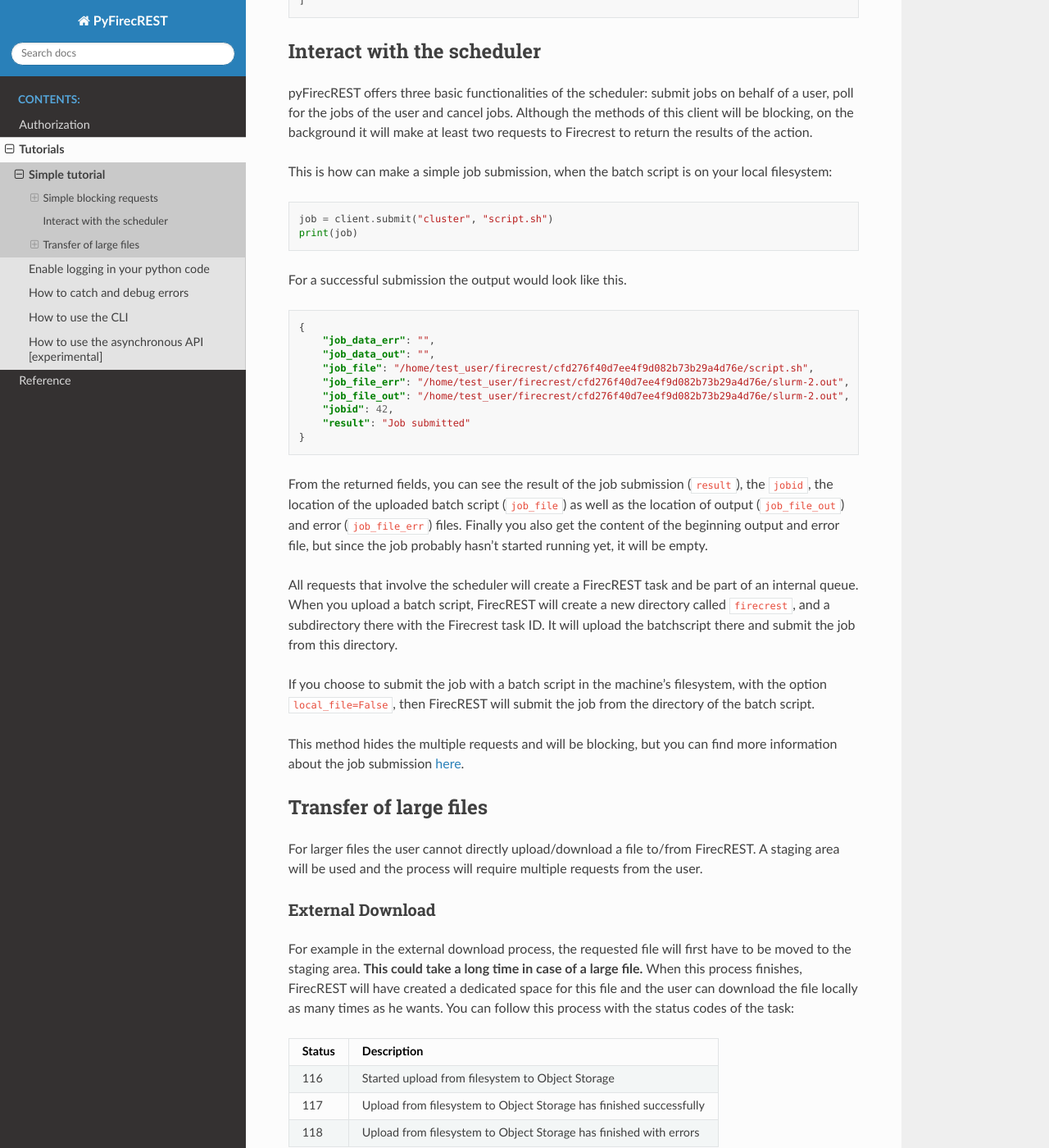
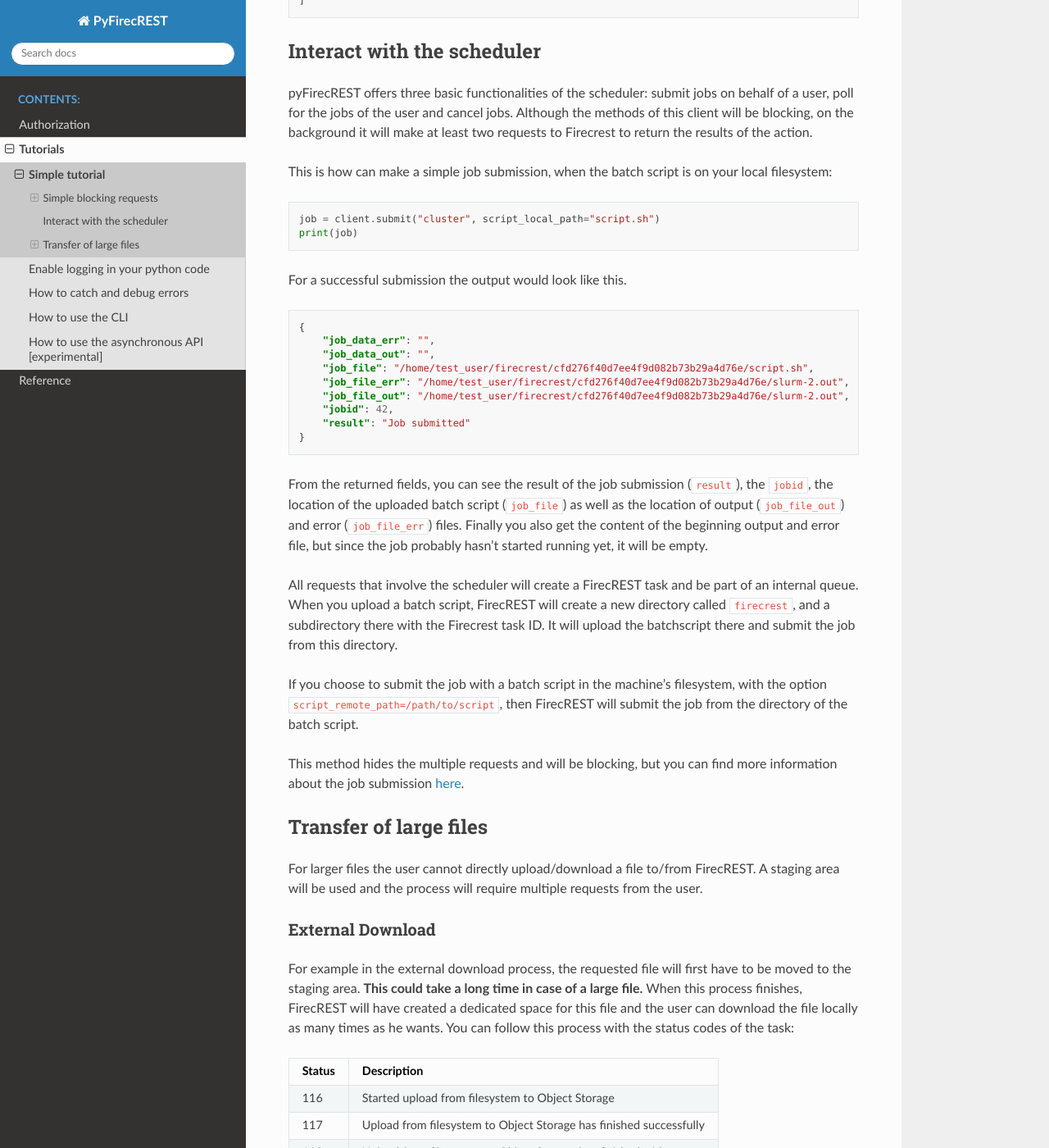
Before and after one commit to eth-cscs/pyfirecrest, a Sphinx documentation site: the page built from docs/source/tutorial_basic.rst, in a window 1280 px wide and 1400 px high, scrolled down 1895 px. Shown: the whole window at 82% size. Built offline with Sphinx 7.4.7 and the Read the Docs theme 2.0.0, drawn with Linux system fonts in a browser that asks for light colours.

Commit message:
Update docs of job submission (#81)

```diff
--- a/docs/source/tutorial_async.rst
+++ b/docs/source/tutorial_async.rst
@@ -35,7 +35,7 @@ Here is an example of the calls we saw in the previous section:
     print(files)
 
     # Submit a job
-    job = await client.submit("cluster", "script.sh")
+    job = await client.submit("cluster", script_local_path="script.sh")
     print(job)
 
 
@@ -86,7 +86,7 @@ Here is a more complete example for how you could use the asynchronous client:
 
     async def workflow(client, i):
         logger.info(f"{i}: Starting workflow")
-        job = await client.submit(machine, local_script_path)
+        job = await client.submit(machine, script_local_path=local_script_path)
         logger.info(f"{i}: Submitted job with jobid: {job['jobid']}")
         while True:
             poll_res = await client.poll_active(machine, [job["jobid"]])
--- a/docs/source/tutorial_basic.rst
+++ b/docs/source/tutorial_basic.rst
@@ -106,7 +106,7 @@ This is how can make a simple job submission, when the batch script is on your l
 
 .. code-block:: Python
 
-    job = client.submit("cluster", "script.sh")
+    job = client.submit("cluster", script_local_path="script.sh")
     print(job)
 
 For a successful submission the output would look like this.
@@ -128,7 +128,7 @@ From the returned fields, you can see the result of the job submission (``result
 All requests that involve the scheduler will create a FirecREST task and be part of an internal queue.
 When you upload a batch script, FirecREST will create a new directory called ``firecrest``, and a subdirectory there with the Firecrest task ID. It will upload the batchscript there and submit the job from this directory.
 
-If you choose to submit the job with a batch script in the machine's filesystem, with the option ``local_file=False``, then FirecREST will submit the job from the directory of the batch script.
+If you choose to submit the job with a batch script in the machine's filesystem, with the option ``script_remote_path=/path/to/script``, then FirecREST will submit the job from the directory of the batch script.
 
 This method hides the multiple requests and will be blocking, but you can find more information about the job submission `here <https://firecrest.readthedocs.io/en/latest/tutorial.html#upload-a-small-file-with-the-blocking-call>`__.
 
```
